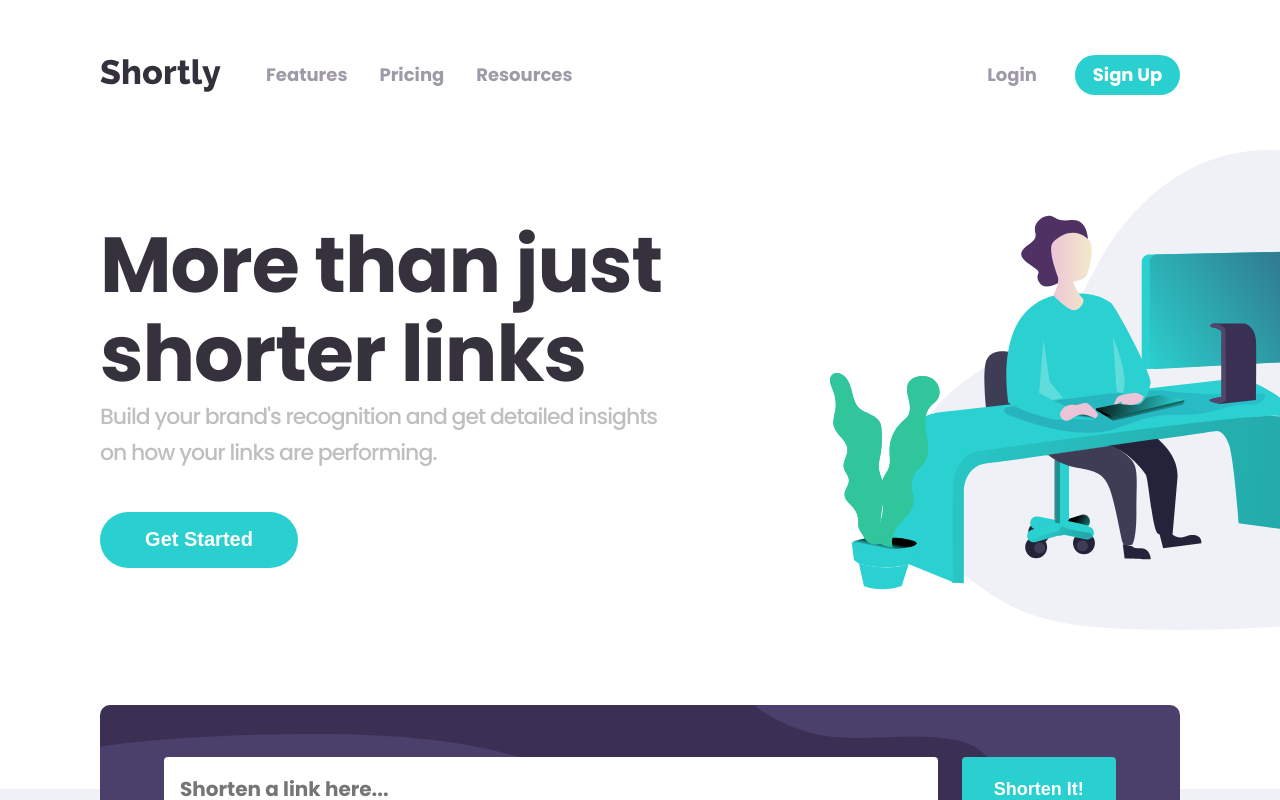
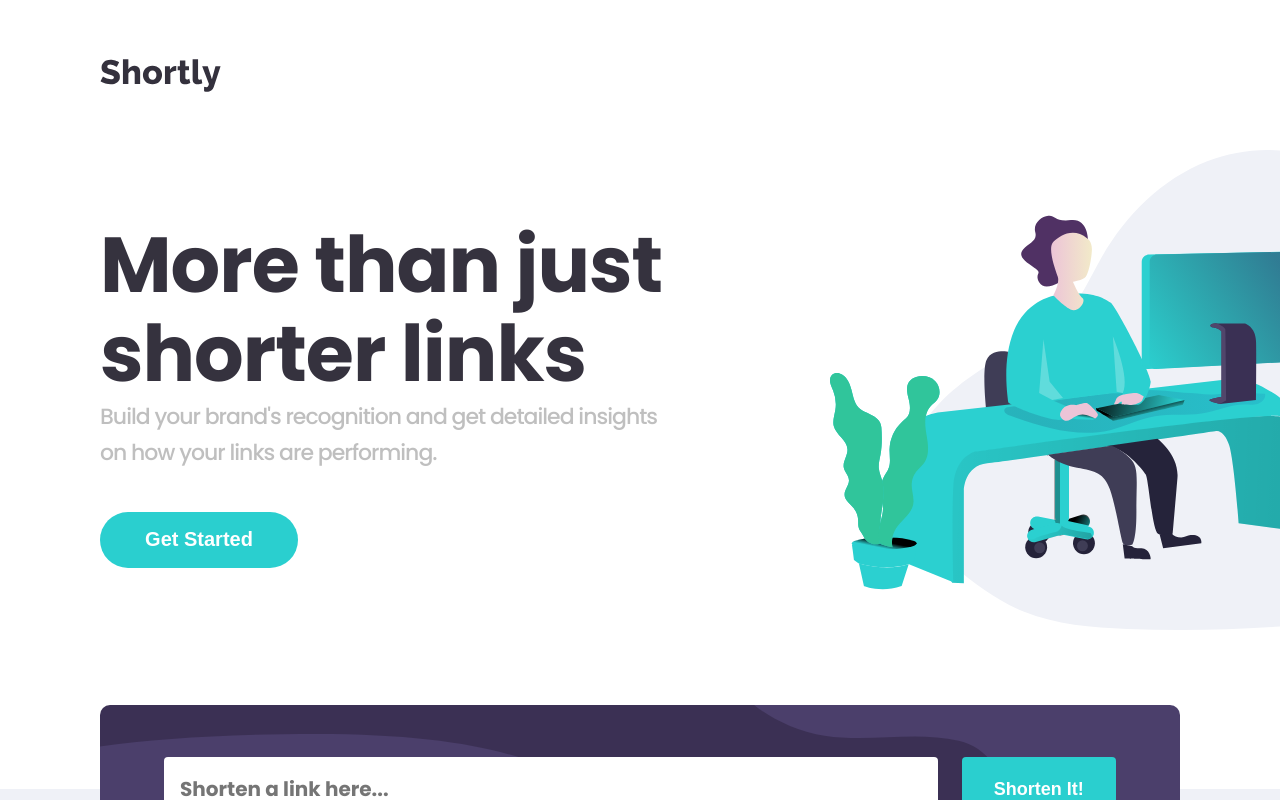
Before and after one commit to elbhiruni/fem-url-shortening-api-landing-page, a React (Create React App) app: page / in a window 1280 px wide. Shown: the top 800 px of the page. Built offline with nearby package versions, Linux system fonts and the light colour scheme.

Commit message:
Fix nav not showing when on mobile

```diff
--- a/src/components/Header.js
+++ b/src/components/Header.js
@@ -27,7 +27,7 @@ function Header() {
             <span className="material-icons">{showNav ? "close" : "menu"}</span>
           </MenuButton>
         </MenuWrapper>
-        <Nav className={showNav ? "show" : ""} />
+        <Nav className={showNav ? "" : "hidden"} />
       </Container>
     </header>
   );
--- a/src/components/styles/Global.js
+++ b/src/components/styles/Global.js
@@ -62,8 +62,8 @@ const GlobalStyles = createGlobalStyle`
     list-style-type: none;
   }
 
-  .show {
-    display: block;
+  .hidden {
+    visibility: hidden;
   }
 
   .invalid {
--- a/src/components/styles/Nav.styled.js
+++ b/src/components/styles/Nav.styled.js
@@ -8,7 +8,7 @@ const StyledNav = styled.nav`
   line-height: 1;
 
   @media (min-width: 1024px) {
-    display: block;
+    visibility: visible;
     color: var(--grayish-violet);
 
     & li:hover {
```
